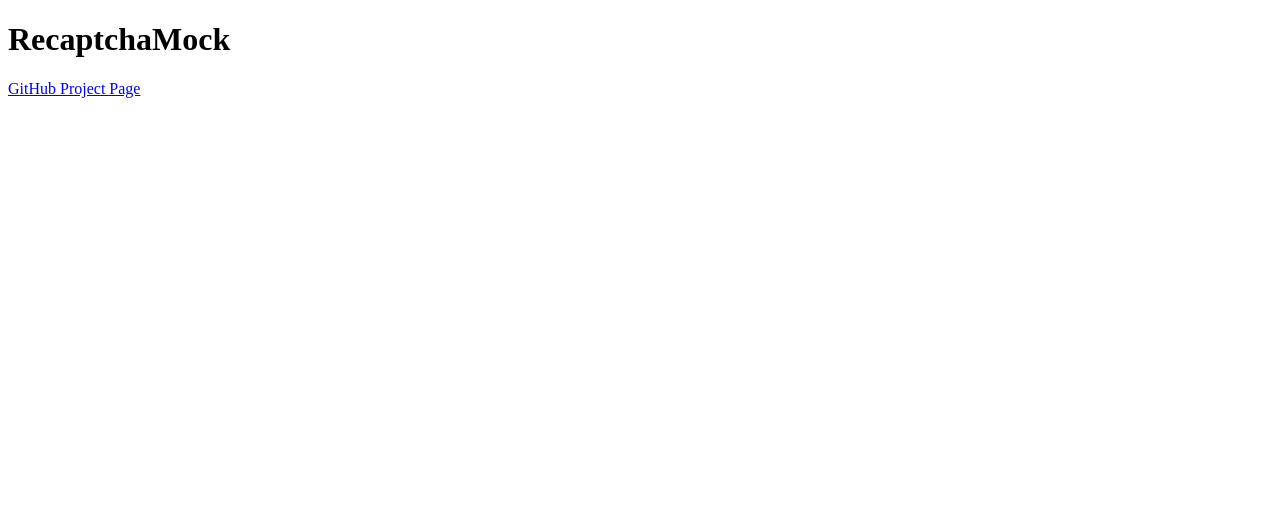
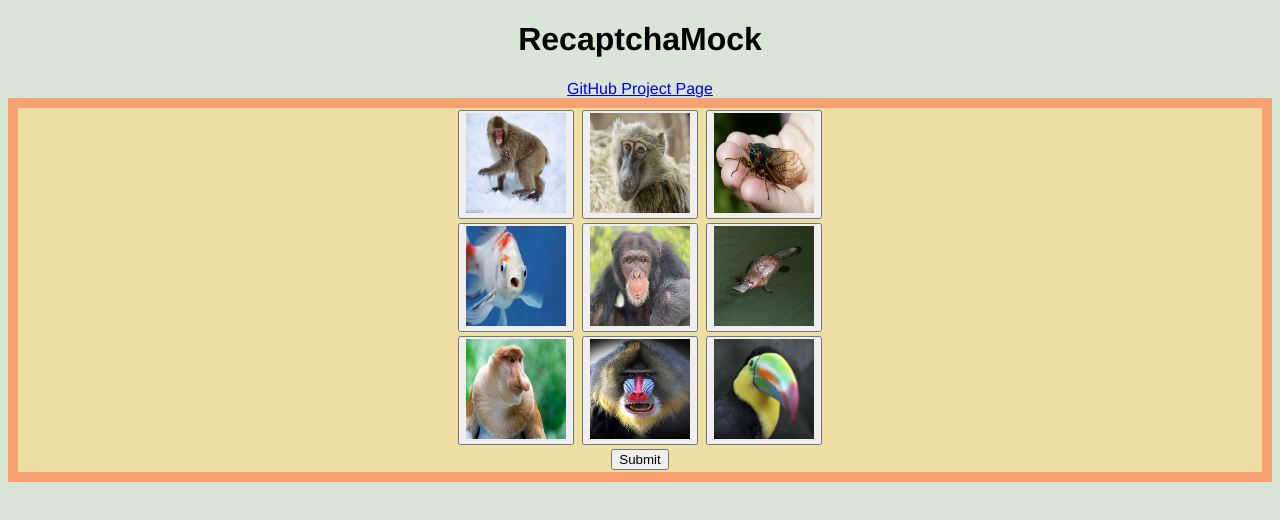
Before and after one commit to YasineSouissi/RecaptchaMock, a plain HTML site: page index.html in a window 1280 px wide. Drawn offline with Linux system fonts and the light colour scheme.

Commit message:
added the buttons and some minor stying

```diff
--- a/index.html
+++ b/index.html
@@ -13,7 +13,25 @@
             </nav>
         </header>
         <main>
+            <div class="picture-clicker">
             <!--this will be where all the content goes-->
+            <div>
+                <button type="button" id="pic-one"><img src="images/arcticmonk.jpg" alt="arcticmonk" height="100" width="100"></button>
+                <button type="button" id="pic-two"><img src="images/bab.jpg" alt="babboon" height="100" width="100"></button>
+                <button type="button" id="pic-three"><img src="images/cic.jpg" alt="cicada" height="100" width="100"></button>
+            </div>
+            <div>
+                <button type="button" id="pic-four"><img src="images/fish.png" alt="arcticmonk" height="100" width="100"></button>
+                <button type="button" id="pic-five"><img src="images/monk1.jpg" alt="monkey" height="100" width="100"></button>
+                <button type="button" id="pic-six"><img src="images/plat.jpg" alt="platypus" height="100" width="100"></button>
+            </div>
+            <div>
+                <button type="button" id="pic-seven"><img src="images/probusmonk.jpg" alt="nose monkey" height="100" width="100"></button>
+                <button type="button" id="pic-eight"><img src="images/redbab.jpg" alt="another baboon" height="100" width="100"></button>
+                <button type="button" id="pic-nine"><img src="images/toucan.jpg" alt="toucan" height="100" width="100"></button>
+            </div>
+                <button type="submit" id="submit-button">Submit</button>
+            </div>
         </main>
         <footer>
 
--- a/styles/recap.css
+++ b/styles/recap.css
@@ -0,0 +1,17 @@
+body{
+    background-color: #D9E5D6;
+    font-family: 'Franklin Gothic Medium', 'Arial Narrow', Arial, sans-serif;
+}
+header{
+    text-align: center;
+}
+button{
+    align-items: flex-end;
+    display:flex-box;
+    margin: 2px;
+}
+.picture-clicker{
+    background-color: #EDDEA4;
+    border: 10px solid #F7A072;
+    text-align: center;
+}
```
